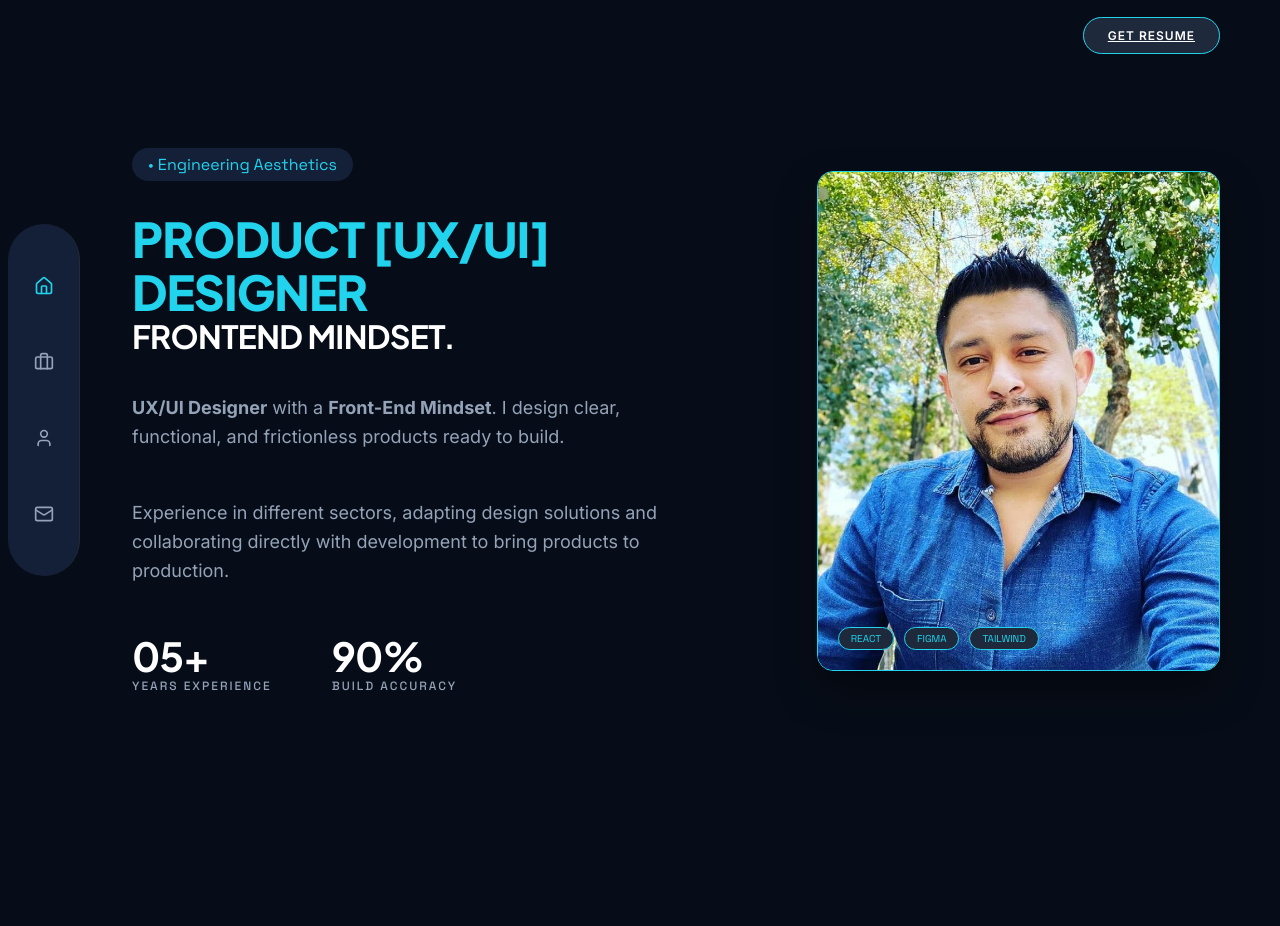
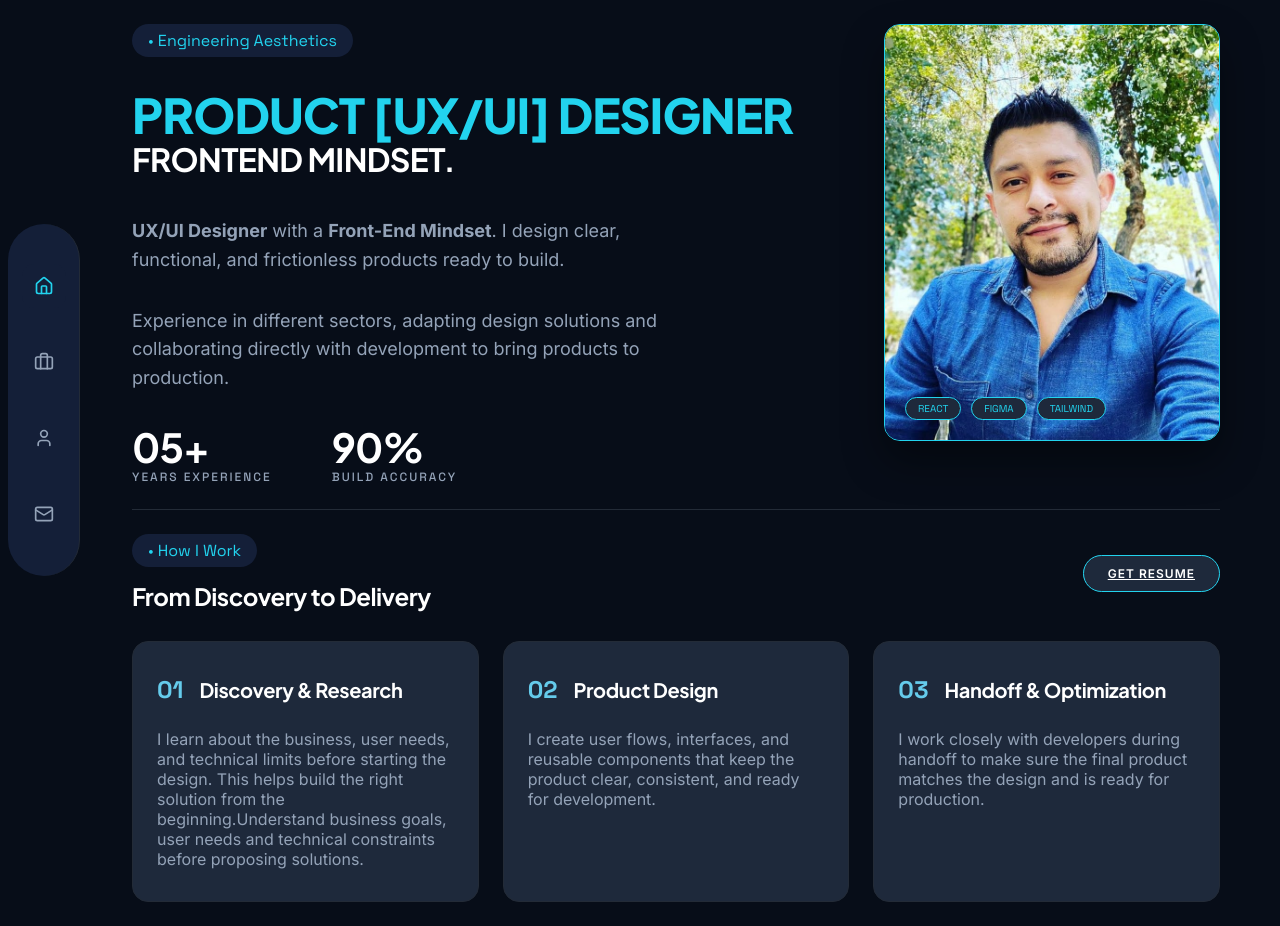
Before and after one commit to kornersin/portafolio-2026, a React (Vite) app: page / in a window 1280 px wide. Before the commit the page ends 800 px from the top, so only its background shows below. Built offline with nearby package versions, Linux system fonts and the light colour scheme.

Commit message:
cambios de home agrego procces design, project detail modifico acomodo para visibilizar rol, timeline etc.

```diff
--- a/src/index.css
+++ b/src/index.css
@@ -91,17 +91,18 @@ p, span, div { font-family: var(--font-inter); }
 }
 
 .hero-section {
-  display: flex;
+  display: grid;
+  grid-template-columns: 2fr 1fr;
   gap: 80px;
-  align-items: center;
-  padding: 80px 0;
-  min-height: calc(100vh - 100px);
+  align-items: start;
+  padding: 24px 0;
+  height: 100%;
 }
 
 .hero-content { flex: 1.2; }
 .hero-title { font-size: clamp(32px, 5vw, 48px); color: var(--accent-cyan); margin-top: 32px; }
 .hero-subtitle { font-size: clamp(24px, 4vw, 32px); margin-bottom: 40px; }
-.hero-description { font-size: 18px; line-height: 1.6; max-width: 580px; margin-bottom: 48px; }
+.hero-description { font-size: 18px; line-height: 1.6; max-width: 580px; margin-bottom: 32px; }
 
 .metrics-grid { display: flex; gap: 60px; }
 .metric-value { font-size: 40px; color: var(--text-white); margin: 0; }
@@ -223,7 +224,7 @@ p, span, div { font-family: var(--font-inter); }
   .main-container { margin-left: 0; padding: 0 20px 100px 20px; }
 
   /* Hero Mobile */
-  .hero-section { flex-direction: column; text-align: center; gap: 40px; padding: 40px 0; }
+  .hero-section { display:flex; flex-direction: column; text-align: center; gap: 40px; padding: 40px 0; }
   .hero-visual { order: -1; max-width: 320px; margin: 0 auto; }
   .hero-description { margin: 0 auto 40px auto; }
   .metrics-grid { justify-content: center; gap: 40px; }
@@ -332,7 +333,8 @@ p, span, div { font-family: var(--font-inter); }
   display: flex;
   flex-direction: row;
   gap: 12px;
-  margin-bottom: 40px;
+  grid-column: 1 / -1;
+  justify-content: end;
 }
 /* style={{ display: 'flex', flexDirection: 'row', gap: '12px', marginBottom: '40px' }} */
 
@@ -593,20 +595,20 @@ p, span, div { font-family: var(--font-inter); }
 
 /* --- INFO GRID ESTRUCTURA --- */
 .detail-info-grid {
-  display: grid;
-  grid-template-columns: 1.6fr 1fr; /* Relación de aspecto de tu imagen */
-  gap: 100px;
-  padding: 100px 60px;
+  display: flex;
+  flex-direction: column-reverse;
+  gap: 40px;
+  padding: 64px 32px;
   max-width: 1400px;
   margin: 0 auto;
 }
 
-.info-block { margin-bottom: 60px; }
+.info-block { margin-bottom: 32px; }
 
 .h2-label {
   font-size: 24px;
   font-weight: 700;
-  margin-bottom: 24px;
+  margin-bottom: 12px;
   color: var(--text-white);
 }
 
@@ -618,13 +620,19 @@ p, span, div { font-family: var(--font-inter); }
 
 /* --- SIDEBAR REFINEMENT --- */
 .detail-sidebar {
-  padding-top: 8px; /* Alineación visual con el primer H2 */
+  padding: 12px;
+  display: grid;
+  grid-template-columns: 1fr 1fr;
+  grid-template-rows: auto;
+  gap: 24px 8px;
+  background: var(--bg-card);
+  border-radius: var(--radius-card);
 }
 
 .text-cyan-subtle {
   font-size: 12px;
   letter-spacing: 2px;
-  margin-bottom: 16px;
+  margin-bottom: 8px;
   opacity: 0.8;
 }
 
@@ -635,7 +643,7 @@ p, span, div { font-family: var(--font-inter); }
   border-radius: 100px;
   font-size: 11px;
   text-transform: uppercase;
-  margin: 4px;
+  margin: 0 4px;
   color: var(--text-subtle);
   background: rgba(255,255,255,0.03);
 }
@@ -710,3 +718,105 @@ p, span, div { font-family: var(--font-inter); }
   color: white;
   cursor: pointer;
 }
+.process-section {
+  padding: 24px 0 24px 0;
+  border-top: 1px solid var(--border-gray-subtle);
+  /* margin-top: 60px; */
+}
+
+.process-header-title {
+  margin-bottom: 32px;
+  display: flex;
+  justify-content: space-between;
+  align-items: center;
+}
+
+.process-grid {
+  display: grid;
+  grid-template-columns: repeat(3, 1fr);
+  gap: 24px;
+}
+
+.process-card {
+  background-color: var(--bg-card);
+  border: 1px solid var(--border-gray-subtle);
+  border-radius: var(--radius-card);
+  padding: 32px 24px;
+  transition: var(--transition-base);
+  display: flex;
+  flex-direction: column;
+  gap: 16px;
+}
+
+.process-card:hover {
+  border-color: var(--accent-cyan);
+  transform: translateY(-6px);
+  box-shadow: 0 16px 32px rgba(0,0,0,0.3);
+  background-color: var(--bg-card-hover);
+}
+
+.process-card-header {
+  display: flex;
+  align-items: center;
+  gap: 16px;
+  margin-bottom: 8px;
+}
+
+.process-number {
+  font-size: 24px;
+  color: var(--accent-cyan-light);
+  font-weight: 700;
+  opacity: 0.9;
+}
+
+.process-title {
+  font-size: 20px;
+  color: var(--text-white);
+  margin: 0;
+}
+
+/* --- RESPONSIVE PROCESS SECTION --- */
+
+/* Tablet: Pasamos a 2 columnas y centramos la última tarjeta */
+@media (max-width: 1024px) {
+  .process-grid {
+    grid-template-columns: repeat(2, 1fr);
+  }
+
+  .process-card:last-child {
+    grid-column: span 2;
+  }
+}
+
+/* Mobile: Pasamos a 1 columna */
+@media (max-width: 768px) {
+  .process-section {
+    padding: 40px 0 80px 0;
+    margin-top: 40px;
+  }
+
+  .process-header-title {
+    text-align: center;
+    flex-direction: column;
+    gap: 24px;
+  }
+
+  .process-grid {
+    grid-template-columns: 1fr;
+    gap: 16px;
+  }
+
+  .process-card:last-child {
+    grid-column: span 1; /* Reseteamos el span de tablet */
+  }
+
+  .process-card {
+    padding: 24px 20px;
+  }
+  .detail-sidebar {
+    display: flex;
+    justify-content: space-between;
+    /* align-items: center; */
+    flex-direction: column;
+  }
+}
--- a/src/pages/Home.jsx
+++ b/src/pages/Home.jsx
@@ -5,18 +5,6 @@ import fotoPerfil from '../assets/perfil.jpg';
 const Home = () => {
   return (
     <div className="home-container">
-      {/* BARRA SUPERIOR (Syntactic Header) */}
-      <nav className="home-nav">
-        <div className="nav-container">
-          <a
-            href="/resume.pdf"
-            download="resume.pdf"
-            className="btn-primary"
-          >
-            <span>GET RESUME</span>
-          </a>
-        </div>
-      </nav>
 
       {/* SECCIÓN HERO */}
       <section className="hero-section">
@@ -81,6 +69,61 @@ const Home = () => {
           </div>
         </motion.div>
       </section>
+      <section className="process-section">
+        <div className="process-header-title">
+          <div>
+          <span className="text-cyan badge font-space">
+            • How I Work
+          </span>
+          <h2 className="h2" style={{ marginTop: '16px' }}>
+            From Discovery to Delivery
+          </h2>
+          </div>
+          <div className="nav-container">
+            <a
+              href="/resume.pdf"
+              download="resume.pdf"
+              className="btn-primary">
+              <span>GET RESUME</span>
+            </a>
+          </div>
+        </div>
+
+        <div className="process-grid">
+          {/* Card 1: Research */}
+          <div className="process-card">
+            <div className="process-card-header">
+              <span className="process-number font-space">01</span>
+              <h3 className="process-title h3">Discovery & Research</h3>
+            </div>
+            <p className="text-subtle">
+              I learn about the business, user needs, and technical limits before starting the design. This helps build the right solution from the beginning.Understand business goals, user needs and technical constraints before proposing solutions.
+            </p>
+          </div>
+
+          {/* Card 2: UI & Systems */}
+          <div className="process-card">
+            <div className="process-card-header">
+              <span className="process-number font-space">02</span>
+              <h3 className="process-title h3">Product Design</h3>
+            </div>
+            <p className="text-subtle">
+              I create user flows, interfaces, and reusable components that keep the product clear, consistent, and ready for development.
+            </p>
+          </div>
+
+          {/* Card 3: Handoff */}
+          <div className="process-card">
+            <div className="process-card-header">
+              <span className="process-number font-space">03</span>
+              <h3 className="process-title h3">Handoff & Optimization</h3>
+            </div>
+            <p className="text-subtle">
+              I work closely with developers during handoff to make sure the final product matches the design and is ready for production.
+            </p>
+          </div>
+        </div>
+      </section>
     </div>
   );
 };
--- a/src/pages/ProjectDetail.jsx
+++ b/src/pages/ProjectDetail.jsx
@@ -71,15 +71,34 @@ const ProjectDetail = () => {
             <h2 className="h2-label">Description</h2>
             <p className="text-body-large">{project.description}</p>
           </div>
-
         </div>
 
         <aside className="detail-sidebar">
-          <h3 className="label-caps text-cyan">Role & Tech</h3>
-          <p className="text-white" style={{ marginTop: '16px', marginBottom: '24px' }}>
-            <strong>Role:</strong> {project.role}
-          </p>
+          <div>
+            <h3 className="label-caps text-cyan">Role & Tech</h3>
+            <p className="text-white" style={{ marginTop: '8px'}}>
+              <strong>Role:</strong> {project.role}
+            </p>
+          </div>
 
+          {/* PARÁMETROS EXTRA (Ficha Técnica) */}
+          <div>
+            <p className="label-caps text-cyan-subtle" style={{ fontSize: '10px' }}>Timeline</p>
+            <p className="text-white">{project.timeline}</p>
+          </div>
+          <div>
+            <p className="label-caps text-cyan-subtle" style={{ fontSize: '10px' }}>Industry</p>
+            <p className="text-white">{project.category}</p>
+          </div>
+          {/* <div className="project-specs" style={{ borderTop: '1px solid var(--border-cyan-subtle)', paddingTop: '24px', display: 'grid', gap: '20px' }}>
+          </div> */}
+
+          <div className="tech-pills-container">
+            <p className="label-caps text-cyan-subtle" style={{ fontSize: '10px' }}>Responsibilites</p>
+            {project.tags.map(tag => (
+              <span key={tag} className="pill-outline">{tag}</span>
+            ))}
+          </div>
           {/* CTAs DINÁMICOS */}
           <div className="project-actions">
             {project.prototypeLink && project.prototypeLink !== "https:" && (
@@ -93,24 +112,6 @@ const ProjectDetail = () => {
                 <span>Website</span>
               </a>
             )}
-          </div>
-
-          {/* PARÁMETROS EXTRA (Ficha Técnica) */}
-          <div className="project-specs" style={{ borderTop: '1px solid var(--border-cyan-subtle)', paddingTop: '24px', display: 'grid', gap: '20px' }}>
-            <div>
-              <p className="label-caps text-cyan-subtle" style={{ fontSize: '10px' }}>Timeline</p>
-              <p className="text-white">{project.timeline}</p>
-            </div>
-            <div>
-              <p className="label-caps text-cyan-subtle" style={{ fontSize: '10px' }}>Industry</p>
-              <p className="text-white">{project.category}</p>
-            </div>
-          </div>
-
-          <div className="tech-pills-container" style={{ marginTop: '32px' }}>
-            {project.tags.map(tag => (
-              <span key={tag} className="pill-outline">{tag}</span>
-            ))}
           </div>
         </aside>
       </section>
```
